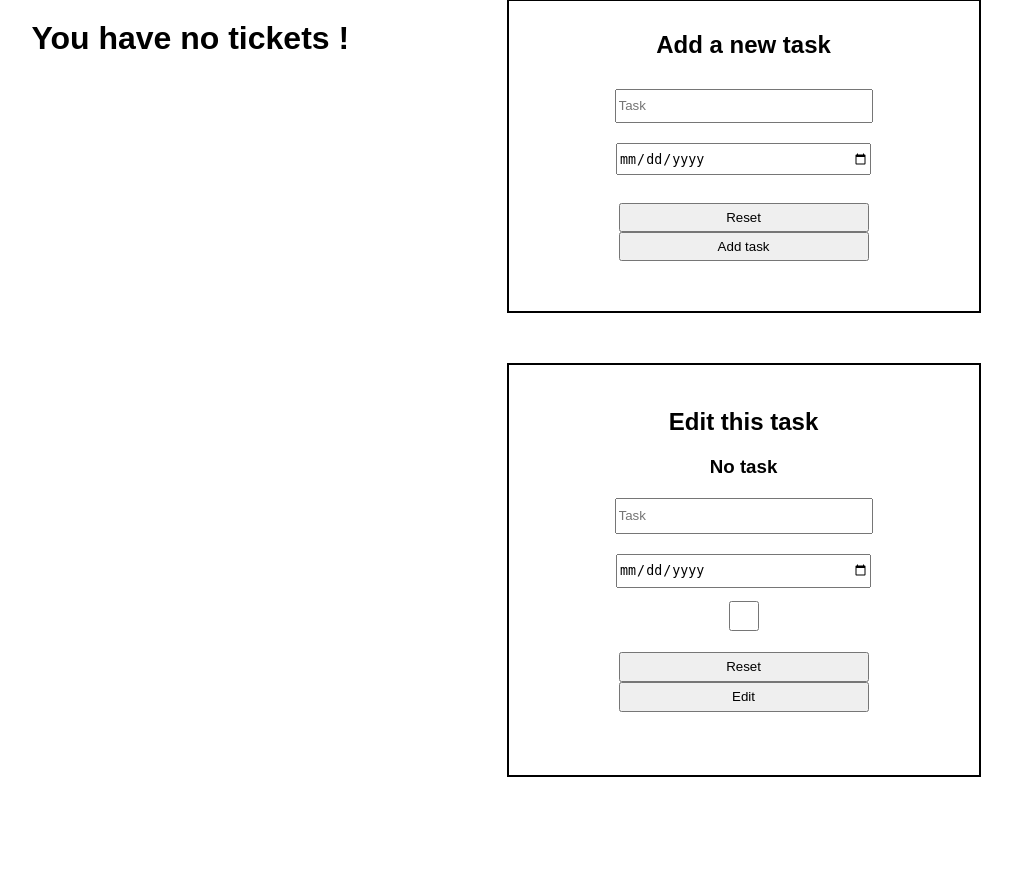
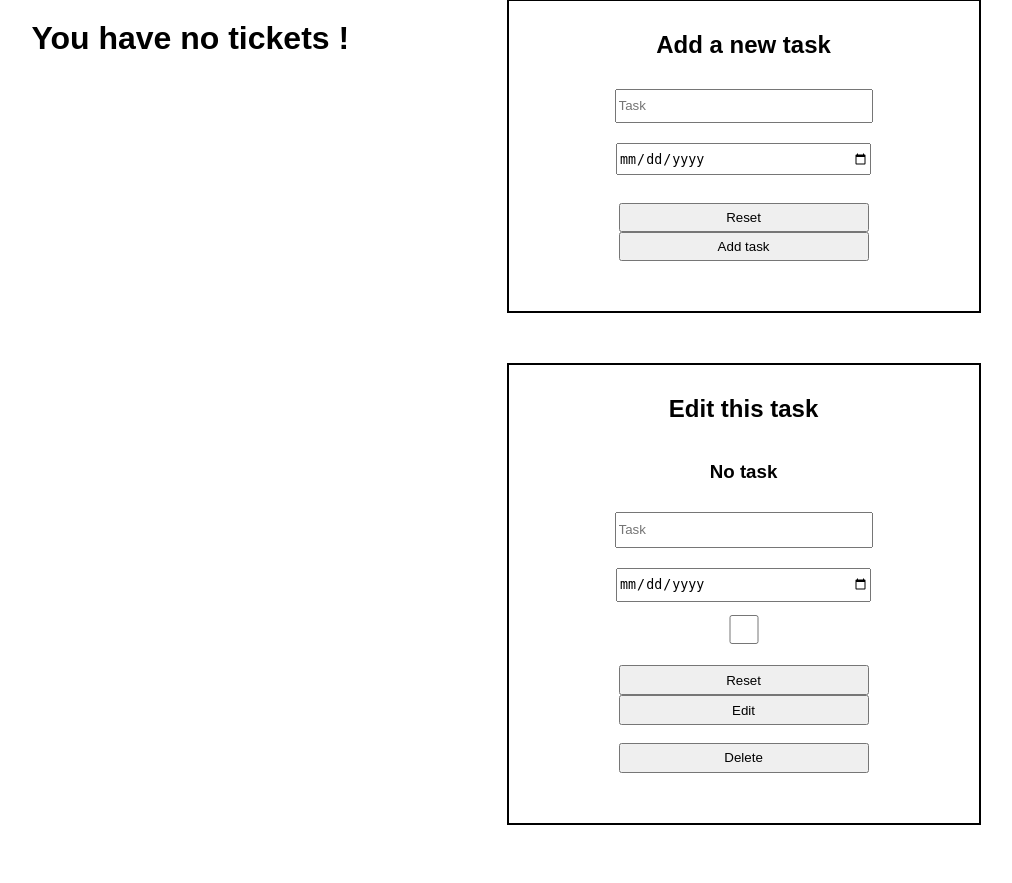
Before and after one commit to Boucanier/Todo_app, a Flask app: template src/toudou/templates/index.html in a window 1280 px wide. Shown: the part 81-964 px from the top of the page, without its empty margins (134-1146 px from the left). Before the commit the page ends 858 px from the top, so only its background shows below. Run offline with Flask 3, Linux system fonts and the light colour scheme; the template is opened without the code that fills it, so the values that code supplies are empty.

Commit message:
Task deletion from web view

```diff
--- a/src/toudou/models.py
+++ b/src/toudou/models.py
@@ -47,6 +47,8 @@ def read_from_file(filename: str) -> Todo:
     stmt = select(todos_table).where(todos_table.c.id == uuid.UUID(filename))
     with engine.begin() as conn:
         result = conn.execute(stmt)
+
+    retId = None
 
     for row in result:
         retId = row.id
--- a/src/toudou/static/scripts/update.js
+++ b/src/toudou/static/scripts/update.js
@@ -9,7 +9,7 @@ function init() {
 
 function line_on_click() {
     var id = this.getAttribute("id");
-    var id_field = document.getElementById("update_id");
+    var id_field = document.getElementsByClassName("update_id");
     var id_title = document.getElementById("id_title");
     var task = document.getElementById("update_task");
     var due = document.getElementById("update_due");
@@ -26,8 +26,12 @@ function line_on_click() {
         due.value = "";
     }
 
-    id_field.value = id;
     id_title.innerHTML = id;
+
+    for (var i = 0; i < id_field.length; i++) {
+        id_field[i].value = id;
+    }
+
     task.value = this.children[2].innerHTML;
     completed.checked = Boolean(this.children[3].innerHTML.toLowerCase() == "true");
 }
--- a/src/toudou/static/style/theme.css
+++ b/src/toudou/static/style/theme.css
@@ -10,6 +10,7 @@ table {
 tr:has(th) {
     border: 2px solid black;
     font-size: 30px;
+    height: 75px;
 }
 
 th {
@@ -19,6 +20,7 @@ th {
 td {
     border: 1px solid grey;
     padding: 10px;
+    height: 35px;
 }
 
 tr:has(td):hover {
@@ -50,13 +52,22 @@ tr:has(td):hover {
 
 #update_form {
     height: 350px;
+    display: flex;
+    flex-direction: column;
+    align-items: center;
+    justify-content: center;
 }
 
-.edit_todo > h3 {
+.edit_todo > div > h3 {
     margin: 0 0 10px 0;
 }
 
 .edit_todo > input {
+    width: 250px;
+    height: 30px;
+}
+
+.edit_todo > form > input {
     width: 250px;
     height: 30px;
 }
@@ -75,7 +86,7 @@ tr:has(td):hover {
     height: 30px;
 }
 
-.reset_input:hover {
+.del_input:hover {
     background-color: rgb(255, 125, 125);
 }
 
--- a/src/toudou/templates/index.html
+++ b/src/toudou/templates/index.html
@@ -42,11 +42,12 @@
         <input type="date" name="due" class="task_field">
         <br>
         <input type="hidden" name="action" value="add">
-        <input type="reset" value="Reset" class="reset_input">
+        <input type="reset" value="Reset">
         <input type="submit" value="Add task" class="sub_input">
     </form>
 
-    <form class="edit_todo" id="update_form" method="GET">
+    <div class="edit_todo">
+        <form method="GET" id="update_form">
             <h2>Edit this task</h2>
             <h3 id="id_title">No task</h3>
             <input type="text" name="task" placeholder="Task" class="task_field" id="update_task" required>
@@ -54,10 +55,17 @@
             <input type="checkbox" name="complete" value="complete" id="update_comp">
             <br>
             <input type="hidden" name="action" value="update">
-        <input type="hidden" name="id" id="update_id">
-        <input type="reset" value="Reset" class="reset_input">
+            <input type="hidden" name="id" class="update_id">
+            <input type="reset" value="Reset">
             <input type="submit" value="Edit" class="sub_input">
         </form>
+        <br>
+        <form>
+            <input type="hidden" name="action" value="delete">
+            <input type="hidden" name="id" class="update_id">
+            <input type="submit" value="Delete" class="del_input">
+        </form>
+    </div>
 
 </div>
 
--- a/src/toudou/views_web.py
+++ b/src/toudou/views_web.py
@@ -19,6 +19,9 @@ def controller():
             new_comp = True
         models.update_todo(uuid.UUID(request.args.get('id', '')), request.args.get('task', ''), new_comp, due=((datetime.strptime(request.args.get('due', ''), "%Y-%m-%d")).date() if request.args.get('due') else None)) # type: ignore
 
+    elif request.args.get('action') == "delete":
+        models.delete_todo(uuid.UUID(request.args.get('id', '')))
+
     return render_template("index.html", todos=models.get_all_todos())
 
 @app.route("/toudou/")
```
Lines whose indentation alone changed are shown as unchanged.
